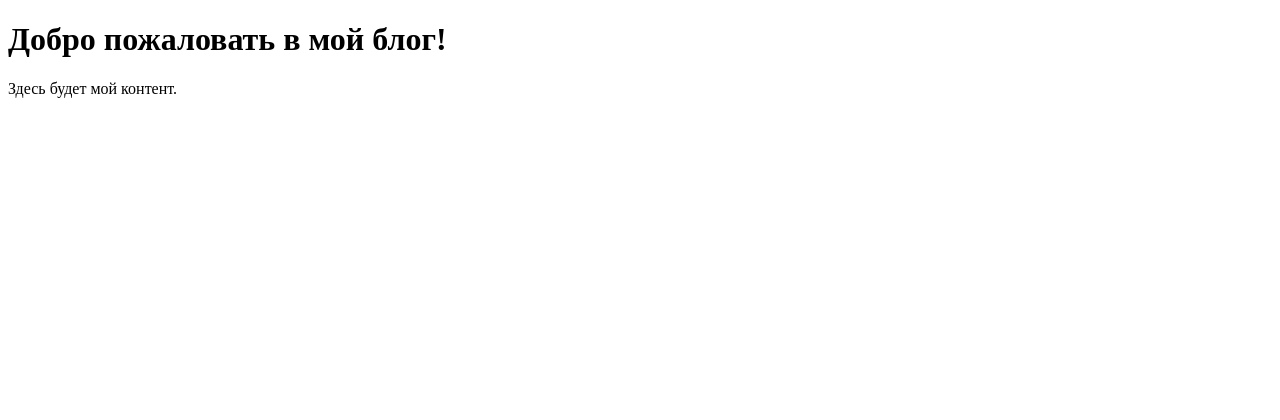
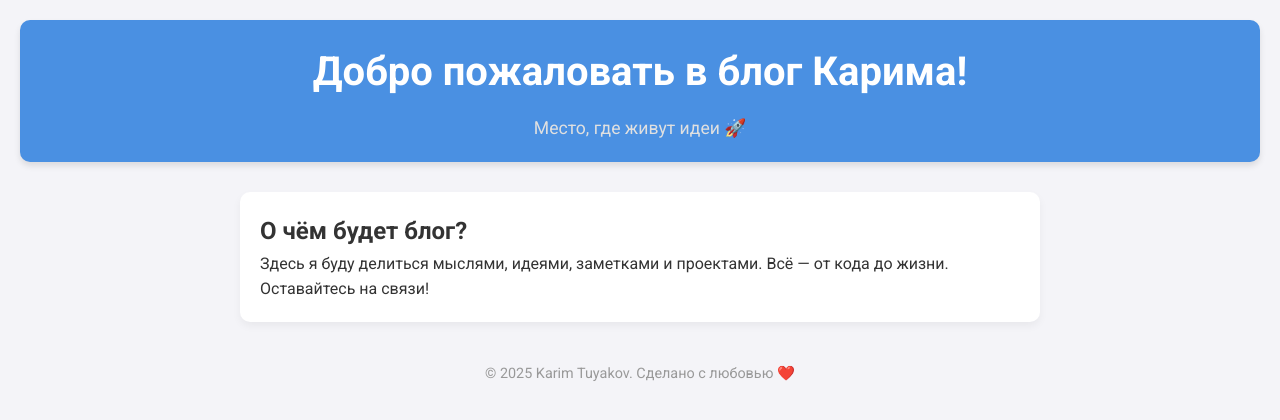
Before and after one commit to Karimtuyakov/karim_blog, a plain HTML site: page index.html in a window 1280 px wide. Drawn offline with Linux system fonts and the light colour scheme.

Commit message:
Update index.html

```diff
--- a/index.html
+++ b/index.html
@@ -4,9 +4,82 @@
   <meta charset="UTF-8" />
   <meta name="viewport" content="width=device-width, initial-scale=1.0" />
   <title>Karim Blog</title>
+  <link href="https://fonts.googleapis.com/css2?family=Roboto:wght@400;700&display=swap" rel="stylesheet">
+  <style>
+    * {
+      margin: 0;
+      padding: 0;
+      box-sizing: border-box;
+    }
+
+    body {
+      font-family: 'Roboto', sans-serif;
+      background: #f4f4f8;
+      color: #333;
+      line-height: 1.6;
+      padding: 20px;
+    }
+
+    header {
+      background: #4a90e2;
+      color: white;
+      padding: 20px;
+      border-radius: 10px;
+      text-align: center;
+      box-shadow: 0 4px 6px rgba(0,0,0,0.1);
+      margin-bottom: 30px;
+    }
+
+    h1 {
+      font-size: 2.5em;
+      margin-bottom: 10px;
+    }
+
+    p.subtitle {
+      font-size: 1.1em;
+      color: #e0e0e0;
+    }
+
+    section {
+      background: white;
+      padding: 20px;
+      border-radius: 10px;
+      box-shadow: 0 4px 8px rgba(0,0,0,0.05);
+      max-width: 800px;
+      margin: 0 auto;
+    }
+
+    footer {
+      margin-top: 40px;
+      text-align: center;
+      font-size: 0.9em;
+      color: #999;
+    }
+
+    a {
+      color: #4a90e2;
+      text-decoration: none;
+    }
+
+    a:hover {
+      text-decoration: underline;
+    }
+  </style>
 </head>
 <body>
-  <h1>Добро пожаловать в мой блог!</h1>
-  <p>Здесь будет мой контент.</p>
+  <header>
+    <h1>Добро пожаловать в блог Карима!</h1>
+    <p class="subtitle">Место, где живут идеи 🚀</p>
+  </header>
+
+  <section>
+    <h2>О чём будет блог?</h2>
+    <p>Здесь я буду делиться мыслями, идеями, заметками и проектами.
+    Всё — от кода до жизни. Оставайтесь на связи!</p>
+  </section>
+
+  <footer>
+    © 2025 Karim Tuyakov. Сделано с любовью ❤️
+  </footer>
 </body>
 </html>
```
